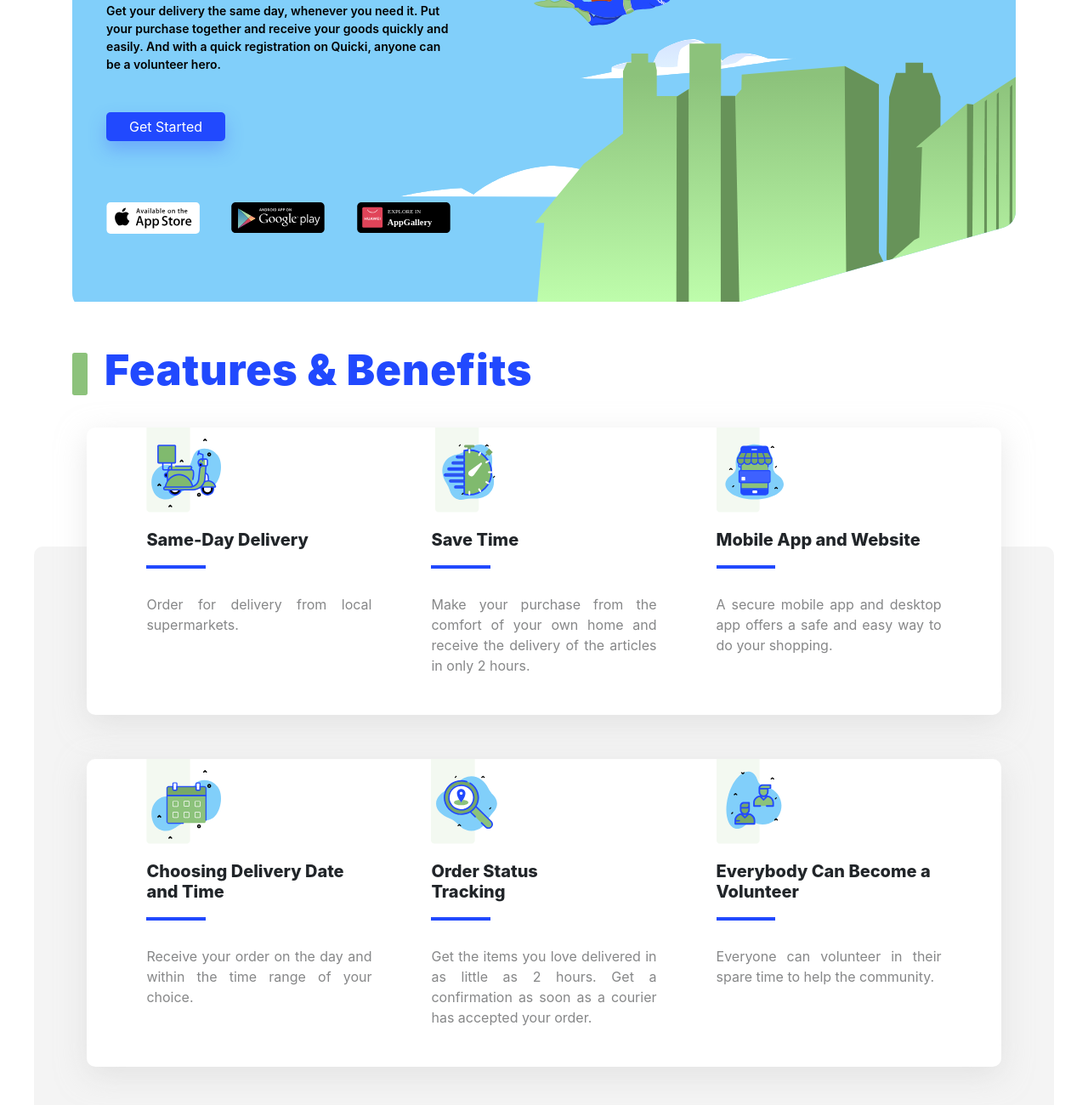
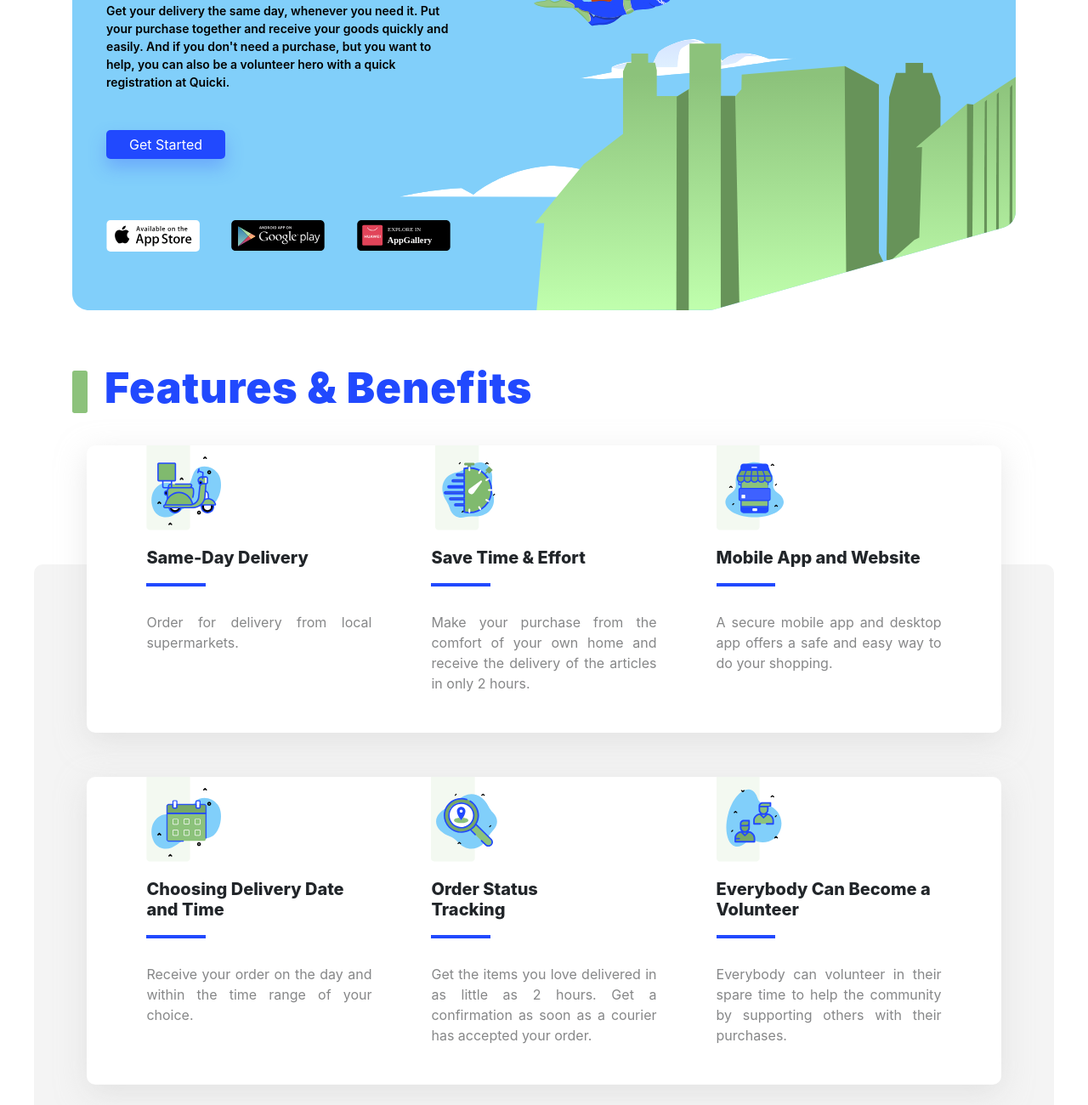
Before and after one commit to LilyanAhmet/kwici-land-page, a Gatsby site: page / in a window 1280 px wide. Shown: the part 297-1597 px from the top of the page at 85% size. Built offline with nearby package versions, Linux system fonts and the light colour scheme; Gatsby itself is replaced by a stand-in of ours.

Commit message:
fınal revısıon

```diff
--- a/src/components/features.js
+++ b/src/components/features.js
@@ -31,7 +31,7 @@ const Features = () => {
             <Col sm={12} md={4}>
               <div className="feature">
                 <img src={PaymentMethod} />
-                <h5>Save Time</h5>
+                <h5>Save Time & Effort</h5>
                 <div className="Rectangle-2"></div>
                 <p>
                   Make your purchase from the comfort of your own home and
@@ -84,8 +84,8 @@ const Features = () => {
                 <h5>Everybody Can Become a Volunteer</h5>
                 <div className="Rectangle-2"></div>
                 <p>
-                  Everyone can volunteer in their spare time to help the
-                  community.
+                  Everybody can volunteer in their spare time to help the
+                  community by supporting others with their purchases.
                 </p>
               </div>
             </Col>
--- a/src/components/promo.js
+++ b/src/components/promo.js
@@ -20,8 +20,8 @@ const Promo = () => {
             <p>
               Get your delivery the same day, whenever you need it. Put your
               purchase together and receive your goods quickly and easily. And
-              with a quick registration on Quicki, anyone can be a volunteer
-              hero.
+              if you don't need a purchase, but you want to help, you can also
+              be a volunteer hero with a quick registration at Quicki.
             </p>
           </Col>
         </Row>
```
